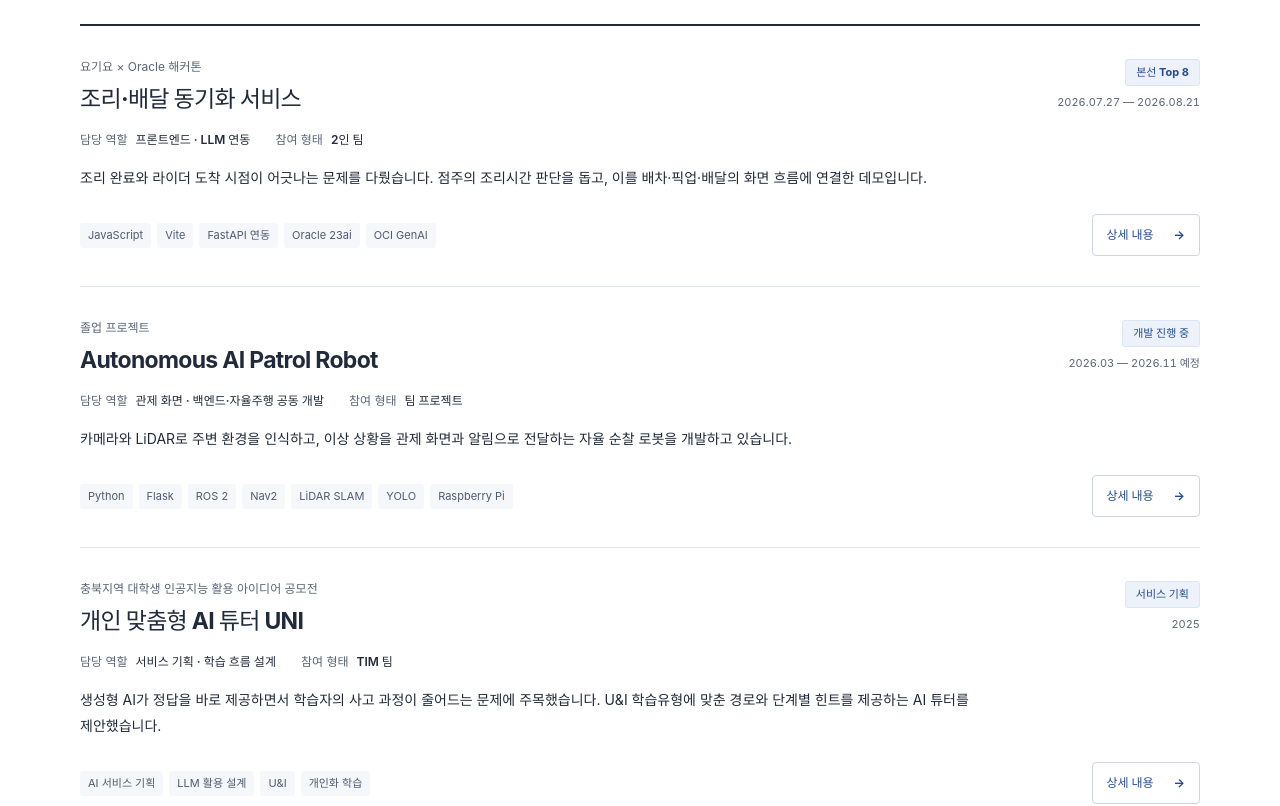
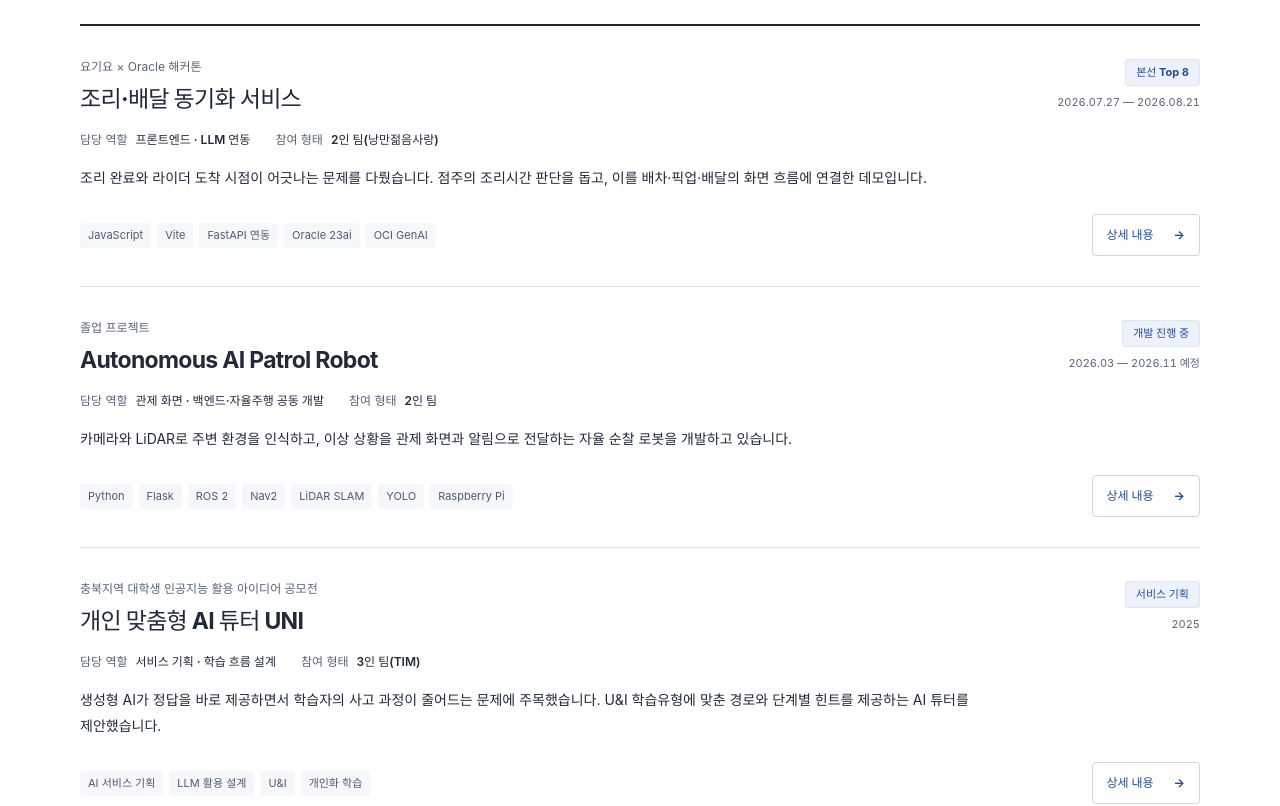
Before and after one commit to Parkjunyeong417/Parkjunyeong417.github.io, a React (Vite) app: page / in a window 1280 px wide. Shown: the part 560-1366 px from the top of the page. Built offline with nearby package versions, Linux system fonts and the light colour scheme.

Commit message:
fix: 경험 및 활동 세부 기간 수정

```diff
--- a/src/data.js
+++ b/src/data.js
@@ -115,22 +115,22 @@ export const certifications = [
 
 export const experiences = [
   {
-    name: "AI Convergence Research Center",
-    role: "학부연구생 인턴",
-    period: "2025.09.16 — 2025.11.23",
-    description:
-      "딥러닝 논문을 읽고 주요 개념과 모델 구조를 정리했습니다. Python 실습으로 모델의 학습·추론 과정을 경험했습니다.",
-  },
-  {
     name: "Orakok",
     role: "컴퓨터공학과 배드민턴 소모임",
-    period: "1학년 1학기 — 2학년 1학기",
-    description: "정기 활동에 참여했으며, 2학년 1학기 회장을 맡았습니다.",
+    period: "2024년 1학기 — 2025년 1학기",
+    description: "정기 활동에 참여했으며, 2025년 1학기 회장을 맡아 조직을 운영했습니다.",
   },
   {
     name: "K.B. · Konkuk Badminton",
     role: "교내 배드민턴 동아리 활동",
-    period: "2학년 2학기 — 3학년 2학기",
-    description: "교내 배드민턴 동아리 활동에 참여했습니다.",
+    period: "2025년 1학기 — 2025년 2학기",
+    description: "교내 배드민턴 동아리 활동에 참여하였습니다. 동아리 활동을 통해 배드민턴 기술과 팀워크를 향상시켰습니다.",
+  },
+  {
+    name: "AI Convergence Research Center",
+    role: "학부연구생 인턴",
+    period: "2025.09.19 — 2025.11.02",
+    description:
+      "딥러닝 논문을 읽고 주요 개념과 모델 구조를 정리했습니다. Python 실습으로 모델의 학습·추론 과정을 경험했습니다.",
   },
 ];
--- a/src/projects/robot.js
+++ b/src/projects/robot.js
@@ -5,7 +5,7 @@ export default {
   period: "2026.03 — 2026.11 예정",
   status: "개발 진행 중",
   role: "관제 화면 · 백엔드·자율주행 공동 개발",
-  team: "팀 프로젝트",
+  team: "2인 팀",
   summary:
     "카메라와 LiDAR로 주변 환경을 인식하고, 이상 상황을 관제 화면과 알림으로 전달하는 자율 순찰 로봇을 개발하고 있습니다.",
   contributions: [
--- a/src/projects/uni.js
+++ b/src/projects/uni.js
@@ -5,7 +5,7 @@ export default {
   period: "2025",
   status: "서비스 기획",
   role: "서비스 기획 · 학습 흐름 설계",
-  team: "TIM 팀",
+  team: "3인 팀(TIM)",
   summary:
     "생성형 AI가 정답을 바로 제공하면서 학습자의 사고 과정이 줄어드는 문제에 주목했습니다. U&I 학습유형에 맞춘 경로와 단계별 힌트를 제공하는 AI 튜터를 제안했습니다.",
   contributions: [
--- a/src/projects/yogiyo.js
+++ b/src/projects/yogiyo.js
@@ -5,7 +5,7 @@ export default {
   period: "2026.07.27 — 2026.08.21",
   status: "본선 Top 8",
   role: "프론트엔드 · LLM 연동",
-  team: "2인 팀",
+  team: "2인 팀(낭만젊음사랑)",
   summary:
     "조리 완료와 라이더 도착 시점이 어긋나는 문제를 다뤘습니다. 점주의 조리시간 판단을 돕고, 이를 배차·픽업·배달의 화면 흐름에 연결한 데모입니다.",
   contributions: [
```
